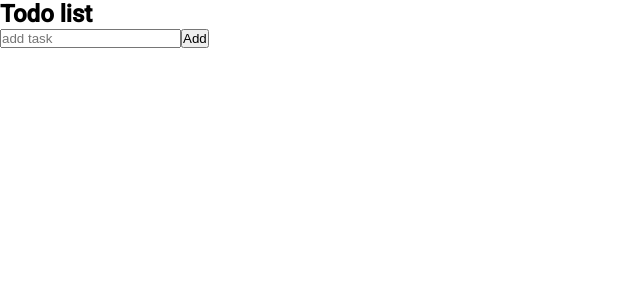
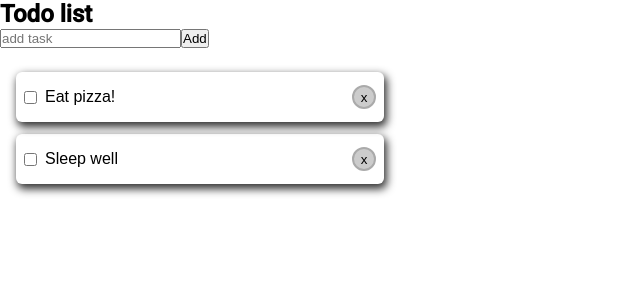
Before and after one commit to Crafterize/react-todo-list, a React (Create React App) app: page / in a window 1280 px wide. Shown: the top 300 px of the page, without its empty margins (0-640 px from the left). Built offline with nearby package versions, Linux system fonts and the light colour scheme.

Commit message:
Todo context provider
Signed-off-by: Benjamin Rast <benjamin.rast@iteo.com>

```diff
--- a/package.json
+++ b/package.json
@@ -38,14 +38,16 @@
     "@types/react": "^17.0.0",
     "@types/react-dom": "^17.0.0",
     "clsx": "^1.1.1",
-    "node-sass": "4.14.1",
+    "node-sass": "^6.0.1",
     "react": "^17.0.2",
     "react-dom": "^17.0.2",
     "react-scripts": "4.0.3",
     "typescript": "^4.1.2",
+    "uuid": "^8.3.2",
     "web-vitals": "^1.0.1"
   },
   "devDependencies": {
+    "@types/uuid": "^8.3.1",
     "prettier": "^2.3.2"
   }
 }
--- a/src/components/add-task/add-task.tsx
+++ b/src/components/add-task/add-task.tsx
@@ -1,21 +1,24 @@
-import React, { useContext, useState } from 'react';
+import React, { useContext, useRef } from 'react';
 import { TodoListContext } from '../../providers/todo-list.provider';
 
-export const AddTask: React.FC = (props) => {
-  const [task, setTask] = useState('');
-  const { tasks, setTasks } = useContext(TodoListContext);
+export const AddTask: React.FC = () => {
+  const input = useRef<HTMLInputElement>(null);
+  const { addTask } = useContext(TodoListContext);
 
   const handleSubmit = (e: React.SyntheticEvent) => {
     e.preventDefault();
-    let tasksList = [...tasks];
-    tasksList = [...tasksList, task];
-    setTasks(tasksList);
-    setTask('');
+    if (input.current?.value) {
+      addTask({
+        name: input.current.value,
+        done: false,
+      });
+      input.current.value = '';
+    }
   };
 
   return (
-    <form onSubmit={(e) => handleSubmit(e)}>
-      <input type="text" placeholder="add task" value={task} onChange={(e) => setTask(e.target.value)} />
+    <form onSubmit={handleSubmit}>
+      <input ref={input} type="text" placeholder="add task" />
       <button type="submit">Add</button>
     </form>
   );
--- a/src/components/list-item/list-item.module.scss
+++ b/src/components/list-item/list-item.module.scss
@@ -6,6 +6,10 @@
   padding: 8px;
   & + & {
     margin-top: 12px;
+  }
+
+  &.done{
+    text-decoration: line-through;
   }
 }
 
--- a/src/components/list-item/list-item.tsx
+++ b/src/components/list-item/list-item.tsx
@@ -1,42 +1,37 @@
-import React, { useContext, useState } from 'react';
+import React, { useCallback, useContext, useState } from 'react';
 import styles from './list-item.module.scss';
 import { TodoListContext } from '../../providers/todo-list.provider';
+import { Task } from '../../types/task.type';
+import clsx from 'clsx';
 
 type PropsType = {
-  taskName: string;
+  task: Task;
 };
 
 export const ListItem: React.FC<PropsType> = (props) => {
-  const [value, setValue] = useState(props.taskName);
-  const { tasks, setTasks } = useContext(TodoListContext);
+  const [value, setValue] = useState(props.task.name);
+  const { removeTask, toggleStatus } = useContext(TodoListContext);
 
-  const handleDelete = (id: string) => {
-    // let tasksArr = [...tasks];
-    // tasksArr = tasksArr.filter(task=>task.id !== id)
-    // setTasks(tasks)
-  };
+  const handleDelete = useCallback(() => {
+    removeTask(props.task.id);
+  }, [props.task, removeTask]);
 
-  const changeStatus = (id: string) => {
-    // const tasksArr = [...tasks];
-    // tasksArr.forEach(task=> {
-    //     if(task.id === id) {
-    //         task.done = true;
-    //     }
-    // })
-    // setTasks(tasks)
-  };
+  const changeStatus = useCallback(() => {
+    toggleStatus(props.task.id);
+  }, [props.task, toggleStatus]);
 
   return (
-    <div className={styles.root}>
-      <button onClick={() => changeStatus('1')}>check</button>
+    <div className={clsx(styles.root, {})}>
+      <input type="checkbox" checked={props.task.done} onChange={changeStatus} />
       <input
         className={styles.description}
         type="text"
+        disabled={props.task.done}
         placeholder="task description"
         value={value}
         onChange={(e) => setValue(e.target.value)}
       />
-      <button onClick={() => handleDelete('1')} className={styles.deleteButton}>
+      <button onClick={handleDelete} className={styles.deleteButton}>
         x
       </button>
     </div>
--- a/src/components/task-list/task-list.tsx
+++ b/src/components/task-list/task-list.tsx
@@ -3,13 +3,13 @@ import { TodoListContext } from '../../providers/todo-list.provider';
 import { ListItem } from '../list-item';
 import styles from './task-list.module.scss';
 
-export const TaskList: React.FC = (props) => {
+export const TaskList: React.FC = () => {
   const { tasks } = useContext(TodoListContext);
 
   return (
     <div className={styles.root}>
       {tasks.map((task) => (
-        <ListItem key={task} taskName={task} />
+        <ListItem key={task.id} task={task} />
       ))}
     </div>
   );
--- a/src/providers/todo-list.provider.tsx
+++ b/src/providers/todo-list.provider.tsx
@@ -1,23 +1,52 @@
 import React, { useState } from 'react';
+import { Task } from '../types/task.type';
+import { v4 as uuid } from 'uuid';
 
 type TodoListContextType = {
-  tasks: string[];
-  setTasks(task: string[]): void;
+  tasks: Task[];
+  addTask(task: Omit<Task, 'id'>): void;
+  removeTask(id: string): void;
+  toggleStatus(id: string): void;
 };
 
-const initialdata: TodoListContextType = {
-  tasks: [],
-  setTasks: () => null,
+const initialData: TodoListContextType = {
+  tasks: [
+    { done: false, id: uuid(), name: 'Eat pizza!' },
+    { done: false, id: uuid(), name: 'Sleep well' },
+  ],
+  addTask: () => null,
+  removeTask: () => null,
+  toggleStatus: () => null,
 };
 
-export const TodoListContext = React.createContext<TodoListContextType>(initialdata);
+export const TodoListContext = React.createContext<TodoListContextType>(initialData);
 
 export const TodoListProvider: React.FC = (props) => {
-  const [tasks, setTasks] = useState(initialdata.tasks);
+  const [tasks, setTasks] = useState<Task[]>([...initialData.tasks]);
+
+  const addTask = (task: Omit<Task, 'id'>) => {
+    setTasks([...tasks, { ...task, id: uuid() }]);
+  };
+
+  const removeTask = (id: string) => {
+    setTasks(tasks.filter((x) => x.id !== id));
+  };
+
+  const toggleStatus = (id: string) => {
+    const updatedTasks = tasks.map((x) => {
+      if (x.id !== id) return x;
+      return { ...x, done: !x.done };
+    });
+    setTasks(updatedTasks);
+  };
+
+  console.log(tasks);
 
   const values: TodoListContextType = {
     tasks,
-    setTasks,
+    addTask,
+    removeTask,
+    toggleStatus,
   };
 
   return <TodoListContext.Provider value={values}>{props.children}</TodoListContext.Provider>;
--- /dev/null
+++ b/src/types/task.type.ts
@@ -0,0 +1,5 @@
+export type Task = {
+  id: string;
+  name: string;
+  done: boolean;
+};
```
Also changed, not shown: 2 other files (tests, documents, lock files or other folders).
